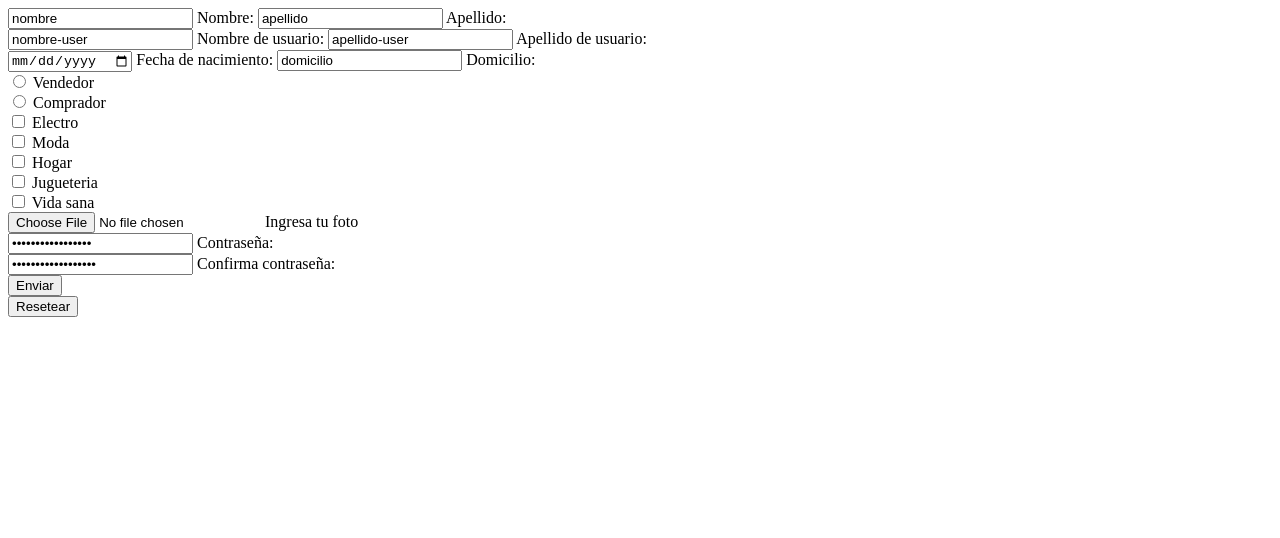
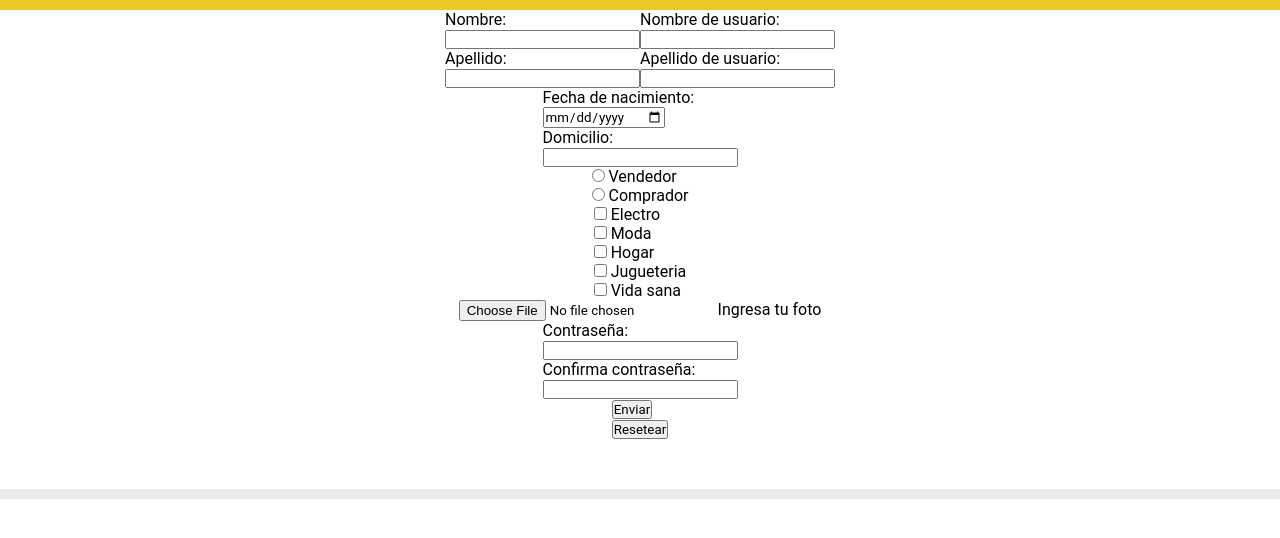
Before and after one commit to Aragon-Joaquin/Mercado-Liebre, a website: page views/register.html in a window 1280 px wide. Drawn offline with Linux system fonts and the light colour scheme.

Commit message:
directories changes

```diff
--- a/public/css/header.css
+++ b/public/css/header.css
@@ -1,3 +1,9 @@
+
+header {
+    background-color: var(--amarillo);
+    padding-bottom: 10px;
+    font-size: var(--descripciones);
+}
 
 .logo{
     width: 50vw;
@@ -41,11 +47,6 @@ li a i {
 a {
     text-decoration: none;
     color: black;
-}
-
-header {
-    font-size: var(--descripciones);
-    margin-bottom: 20px;
 }
 
 .top-nav {
--- /dev/null
+++ b/public/css/normalize.css
@@ -0,0 +1,33 @@
+:root {
+    --amarillo: #EAC926;
+    --azul: #03264C;
+    --celeste: #1259c3;
+    --gris_oscuro: #666;
+    --gris_claro: #ebebeb;
+    --verde:#39b54a;
+
+    --text-color: #9f9f9f;
+    --cuerpos: 18px;
+    --titulares: 24px;
+    --precios: 18px;
+    --descuentos: 16px;
+    --descripciones: 16px;
+
+    --border-products: 1px solid #ebebeb;
+}
+
+
+*{
+    margin: 0px;
+    padding: 0px;
+    box-sizing: border-box;
+    font-family: 'Roboto', sans-serif;
+}
+
+/* div[insert-navbar-html="other/navbar.html"]{
+
+}
+
+.insert-footer-html{
+
+} */
--- a/public/css/styles.css
+++ b/public/css/subdir/home.css
@@ -1,36 +1,4 @@
-@import url("header.css");
-@import url("footer.css");
-
-/*! GENERAL */
-/*! GENERAL */
-/*! GENERAL */
-
-:root {
-    --amarillo: #EAC926;
-    --azul: #03264C;
-    --celeste: #1259c3;
-    --gris_oscuro: #666;
-    --gris_claro: #ebebeb;
-    --verde:#39b54a;
-
-    --text-color: #9f9f9f;
-    --cuerpos: 18px;
-    --titulares: 24px;
-    --precios: 18px;
-    --descuentos: 16px;
-    --descripciones: 16px;
-
-    --border-products: 1px solid #ebebeb;
-    /* #ebebeb */
-}
-
-
-*{
-    margin: 0px;
-    padding: 0px;
-    box-sizing: border-box;
-    font-family: 'Roboto', sans-serif;
-}
+@import url("../normalize.css");
 
 body{
     background-color: var(--amarillo);
--- /dev/null
+++ b/public/css/subdir/register.css
@@ -0,0 +1,19 @@
+@import url("../normalize.css");
+
+.container {
+    display: flex;
+    flex-direction: column;
+    align-items: center;
+    justify-content: center;
+    margin: 0px 5vh;
+}
+
+
+
+label {
+    display: block;
+}
+
+.names {
+    display: flex;
+}
--- a/views/register.html
+++ b/views/register.html
@@ -1,54 +1,73 @@
-<!--
-Nombre y apellido
-Nombre de usuari@
-Fecha de nacimiento
-Domicilio
-Perfil del usuario (consultar a l@s usuari@s si quieren comprar o vender)
-Categorías de interés (puede elegir más de una)
-Electro
-Moda
-Hogar
-Juguetería
-Vida sana
-Foto de usuario
-Contraseña
-Confirmar contraseña
-Botón de enviar que nos lleve a la página principal
-Botón de borrar todos los datos del formulario
--->
+<!DOCTYPE html>
+<html lang="en">
 
+<head>
+    <meta charset="UTF-8">
+    <meta name="viewport" content="user-scalable=no, width=device-width, initial-scale=1">
+    <title>Document</title>
+
+    <!--* google -->
+
+    <!--* templates -->
+    <link href="https://cdnjs.cloudflare.com/ajax/libs/font-awesome/5.15.3/css/all.min.css" rel="stylesheet" />
+
+    <!--* own styles -->
+    <link rel="stylesheet" href="/css/subdir/register.css">
+    <link rel="stylesheet" href="/css/footer.css">
+    <link rel="stylesheet" href="/css/header.css">
+</head>
+
+<body>
+    <!--* HEADER -->
+    <header>
+        <div insert-navbar-html="other/navbar.html"></div>
+    </header>
+    <!--* MAIN -->
+    <main>
         <form action="" method="post" class="form">
+            <div class="container">
+
+
+                <div class="names">
                     <div class="nombre-apellido">
                         <label for="nombre">
-            <input type="text" name="nombre" value="nombre">
                             Nombre:
                         </label>
+                        <input type="text" name="nombre" id="nombre">
+
                         <label for="apellido">
-            <input type="text" name="apellido" value="apellido">
                             Apellido:
                         </label>
+                        <input type="text" name="apellido" id="apellido">
+
                     </div>
 
                     <div class="nombre-apellido-user">
                         <label for="nombre-user">
-            <input type="text" name="nombre-user" value="nombre-user">
                             Nombre de usuario:
                         </label>
+                        <input type="text" name="nombre-user" id="nombre-user">
+
                         <label for="apellido-user">
-            <input type="text" name="apellido-user" value="apellido-user">
                             Apellido de usuario:
                         </label>
+                        <input type="text" name="apellido-user" id="apellido-user">
+
                     </div>
+                </div>
+
 
                 <div class="datos-adicionales">
                     <label for="nacimiento-fecha">
-            <input type="date" name="nacimiento-fecha" value="nacimiento-fecha">
                         Fecha de nacimiento:
                     </label>
+                    <input type="date" name="nacimiento-fecha" id="nacimiento-fecha">
+
                     <label for="domicilio">
-            <input type="text" name="domicilio" value="domicilio">
                         Domicilio:
                     </label>
+                    <input type="text" name="domicilio" id="domicilio">
+
                 </div>
 
                 <div class="user">
@@ -106,7 +125,7 @@ Botón de borrar todos los datos del formulario
 
                 <div class="foto-user">
                     <label for="foto-user">
-            <input type="file" name="foto-user" value="foto-user" id="foto-user">
+                        <input type="file" name="foto-user" value="foto-user" id="foto-user" accept=".png, .jpg, .jpeg">
                         Ingresa tu foto
                     </label>
                 </div>
@@ -114,16 +133,18 @@ Botón de borrar todos los datos del formulario
                 <div class="contrasena">
                     <div class="contrasena-select">
                         <label for="contrasena-select">
-                <input type="password" name="contrasena-select" value="contrasena-select" id="contrasena-select">
                             Contraseña:
                         </label>
+                        <input type="password" name="contrasena-select" id="contrasena-select">
+
                     </div>
 
                     <div class="contrasena-confirm">
                         <label for="contrasena-confirm">
-                <input type="password" name="contrasena-confirm" value="contrasena-confirm" id="contrasena-confirm">
                             Confirma contraseña:
                         </label>
+                        <input type="password" name="contrasena-confirm" id="contrasena-confirm">
+
                     </div>
                 </div>
 
@@ -135,4 +156,14 @@ Botón de borrar todos los datos del formulario
                         <button type="reset">Resetear</button>
                     </div>
                 </div>
+            </div>
         </form>
+    </main>
+        <!--* FOOTER  -->
+        <footer>
+            <div insert-navbar-html="other/footer.html"></div>
+        </footer>
+
+        <!--* Footer + Navbar -->
+        <script src="assets/footer-navbar.js" type="application/javascript"></script>
+</body>
```
Also changed, not shown: app.js (+12 -0 lines), public/other/navbar.html (+2 -2 lines), views/home.html (+3 -3 lines), views/login.html (+3 -3 lines), views/template.html (added, +37 -0 lines), 1 other file. Lines whose indentation alone changed are shown as unchanged.
